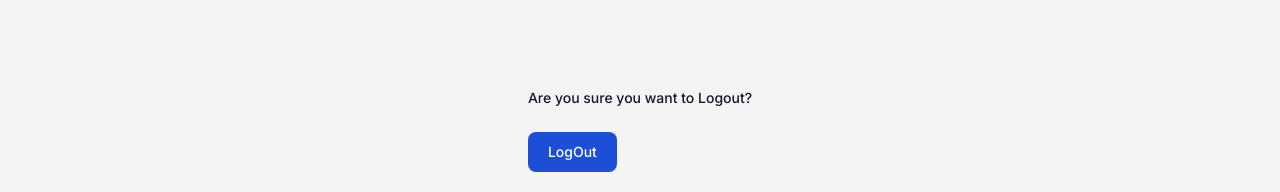
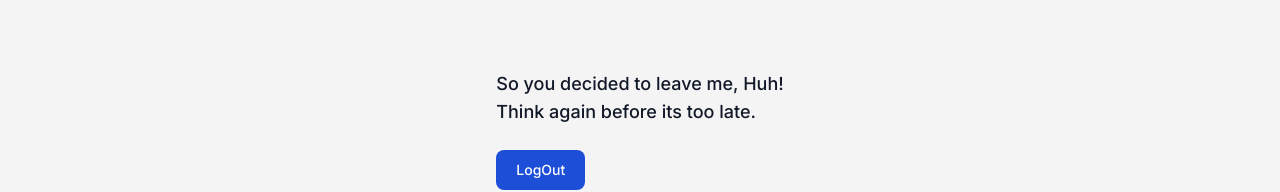
Before and after one commit to vimalsaraswat/cryptostats, a Next.js app: page /auth/logout in a window 1280 px wide. Shown: the part 315-507 px from the top of the page. Built offline with nearby package versions, Linux system fonts and the light colour scheme; no server answers.

Commit message:
Update logout component

```diff
--- a/app/auth/logout/page.jsx
+++ b/app/auth/logout/page.jsx
@@ -1,25 +1,42 @@
 "use client";
 
+import { useState } from "react";
 import { useRouter } from "next/navigation";
+import { useToast } from "@/utils/ToastContext";
+import Loading from "@/components/loading";
 
 export default function Login() {
   const router = useRouter();
+  const { addToast } = useToast();
+
+  const [loading, setLoading] = useState(false);
 
   const handleLogOut = async () => {
+    setLoading(true);
     const response = await fetch("/api/auth/logout", {
       method: "POST",
-    });
+    }).finally(() => setLoading(false));
+
     if (response.ok) {
+      addToast("success", "Logged out successfully!");
+      addToast("error", "But I will miss you🥺", 8);
       router.refresh();
+    } else {
+      addToast("error", "Something went wrong, please try again!");
     }
   };
 
   return (
     <div className="h-full w-full flex items-center justify-center">
       <div className="max-w-2xl mx-auto">
-        <p className="block mb-6 text-sm font-medium text-gray-900 dark:text-white">
-          Are you sure you want to Logout?
+        <p className="block mb-6 text-lg font-medium text-gray-900 dark:text-white">
+          So you decided to leave me, Huh!
+          <br />
+          Think again before its too late.
         </p>
+        {loading ? (
+          <Loading />
+        ) : (
           <button
             type="submit"
             onClick={handleLogOut}
@@ -27,6 +44,7 @@ export default function Login() {
           >
             LogOut
           </button>
+        )}
       </div>
     </div>
   );
```
Lines whose indentation alone changed are shown as unchanged.
